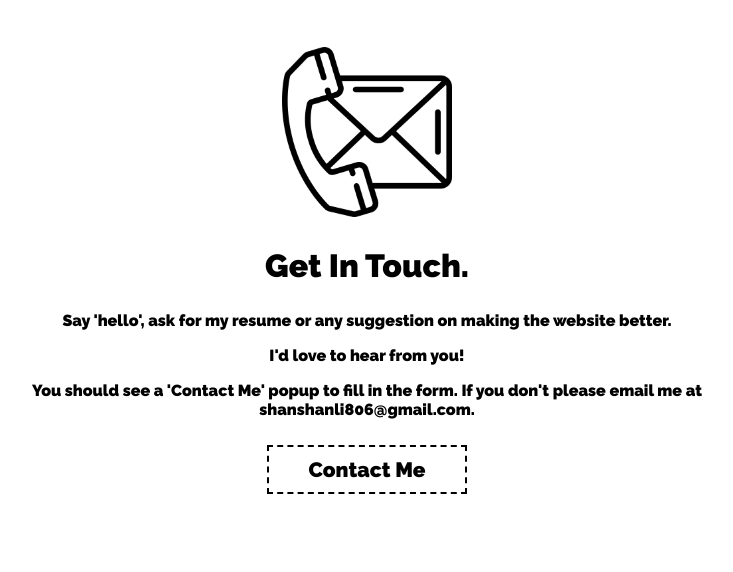
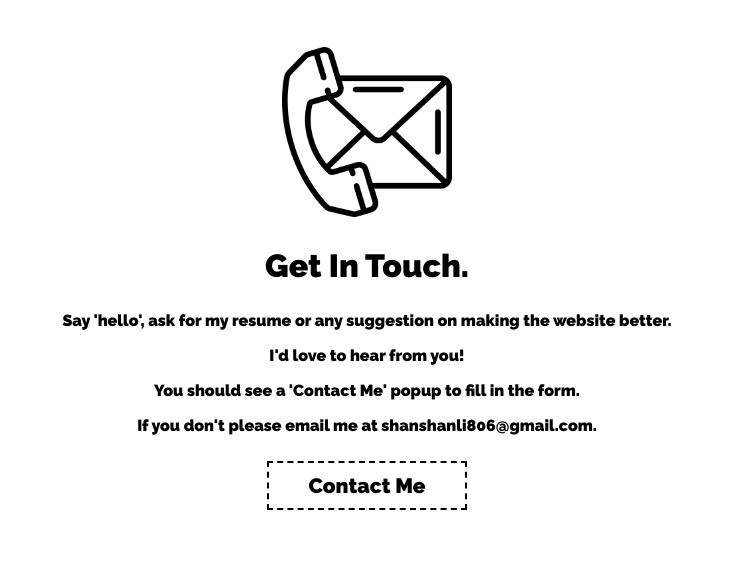
Before and after one commit to shanshanli806/Moyu, a plain HTML site: page index.html in a window 1280 px wide. Shown: the part 1415-1987 px from the top of the page, without its empty margins (273-1006 px from the left). Drawn offline with nearby package versions, Linux system fonts and the light colour scheme.

Commit message:
Add files via upload

```diff
--- a/index.html
+++ b/index.html
@@ -107,7 +107,8 @@
         <div class="section-text">
           <p> Say 'hello', ask for my resume or any suggestion on making the website better.</p>
           <p> I'd love to hear from you! </p>
-          <p> You should see a 'Contact Me' popup to fill in the form. If you don't please email me at shanshanli806@gmail.com.</p>
+          <p> You should see a 'Contact Me' popup to fill in the form. </p>
+          <p> If you don't please email me at shanshanli806@gmail.com.</p>
         </div>
         <button id="contact-btn" type="button">Contact Me</button>
 
```
